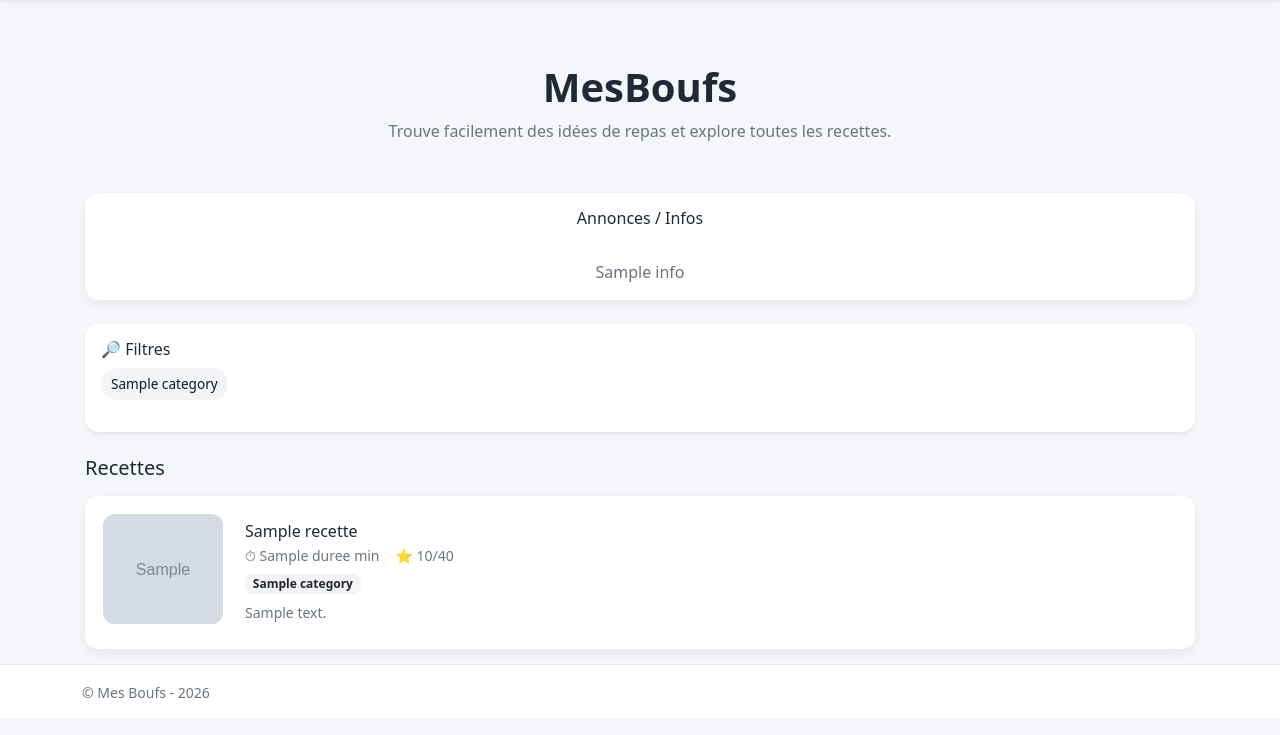
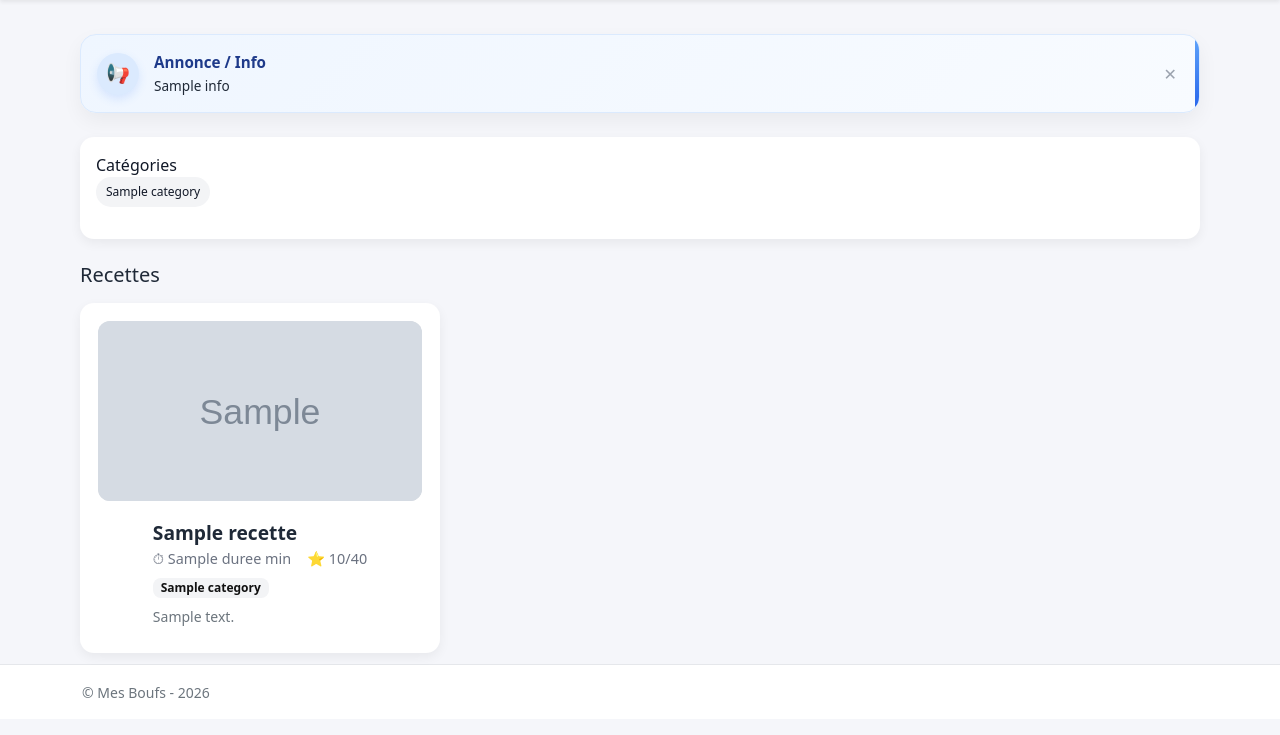
Before and after one commit to 4ntho0/mesboufsV2, a Symfony app: template templates/pages/home.html.twig in a window 1280 px wide. Shown: the part 65-800 px from the top of the page. Run offline with Twig, Linux system fonts and the light colour scheme; the template is opened without the code that fills it: most values are stand-ins (such as "Sample title", 1, 10 or a date in 2020); grey boxes marked "Sample" are stand-in pictures; some libraries are stand-ins or nearby versions.

Commit message:
Amelioration affichage + card info ameliorée

```diff
--- a/public/css/global.css
+++ b/public/css/base.css
@@ -100,16 +87,10 @@ main.container {
     padding: 16px;
 }
 
-.card:hover {
-    transform: translateY(-3px);
-    box-shadow: 0 10px 25px rgba(0,0,0,0.10);
-}
-
-/* =========================
-   RECIPE CARD
-========================= */
+/* RECIPE CARD */
 .recipe-card {
     display: flex;
+    height: 100%;
     gap: 14px;
     align-items: stretch;
     border-radius: var(--radius);
@@ -165,17 +147,12 @@ main.container {
         opacity: 1;
     }
 }
-/* =========================
-   IMAGE
-========================= */
+
+/* IMAGE */
 .recipe-img {
-    width: 120px;
-    min-width: 120px;
-    height: 110px;
     border-radius: 12px;
     overflow: hidden;
     background: linear-gradient(135deg, #e5e7eb, #d1d5db);
-
     flex-shrink: 0;
 }
 
@@ -183,21 +160,18 @@ main.container {
     width: 100%;
     height: 100%;
     object-fit: cover;
-    display: block;
 }
 
-.recipe-card > div:last-child {
-    min-width: 0;
-    flex: 1;
-}
-
-
-/* =========================
-   TEXT
-========================= */
+/* TEXT */
 .recipe-title {
     font-size: 1rem;
     font-weight: 700;
+}
+
+.recipe-content {
+    display: flex;
+    flex-direction: column;
+    justify-content: center;
 }
 
 .recipe-meta {
@@ -266,28 +230,120 @@ main.container {
     background: #d97706;
 }
 
-/* =========================
-   FORM FOCUS CLEAN
-========================= */
-input,
-select,
-textarea {
+/* FORM */
+input, select, textarea {
     border-radius: 10px !important;
     border: 1px solid #d1d5db !important;
     padding: 10px;
 }
 
-input:focus,
-select:focus,
-textarea:focus {
+input:focus, select:focus, textarea:focus {
     border-color: var(--accent) !important;
     box-shadow: 0 0 0 2px rgba(245,158,11,0.2);
     outline: none;
 }
 
 /* =========================
-   TABLES
+   ANNOUNCEMENT
 ========================= */
+.announcement-card {
+    display: flex;
+    align-items: center;
+    gap: 15px;
+
+    background: linear-gradient(135deg, #eff6ff, #f8fbff);
+    border-radius: 16px;
+    padding: 16px;
+
+    border: 1px solid #dbeafe;
+    box-shadow: 0 8px 20px rgba(0,0,0,0.05);
+
+    position: relative;
+    overflow: hidden;
+
+    animation: fadeIn 0.4s ease;
+}
+
+/* BARRE DROITE */
+.announcement-card::after {
+    content: "";
+    position: absolute;
+    top: 0;
+    right: 0;
+
+    width: 4px;
+    height: 100%;
+
+    background: linear-gradient(
+        to bottom,
+        #60a5fa,
+        #2563eb
+        );
+    border-top-right-radius: 16px;
+    border-bottom-right-radius: 16px;
+}
+
+/* ICON */
+.announcement-icon {
+    box-shadow: 0 4px 10px rgba(59,130,246,0.15);
+    width: 42px;
+    height: 42px;
+
+    display: flex;
+    align-items: center;
+    justify-content: center;
+
+    background: #dbeafe;
+    color: #1d4ed8;
+    border-radius: 50%;
+
+    font-size: 1.2rem;
+}
+
+/* CONTENT */
+.announcement-content {
+    flex: 1;
+}
+
+.announcement-content strong {
+    display: block;
+    font-size: 0.95rem;
+    color: #1e3a8a;
+}
+
+.announcement-content p {
+    margin: 2px 0 0;
+    font-size: 0.85rem;
+    color: #1f2937;
+}
+
+/* CLOSE BUTTON */
+.announcement-close {
+    border: none;
+    background: transparent;
+    font-size: 1rem;
+    cursor: pointer;
+    color: #9ca3af;
+    transition: 0.2s;
+}
+
+.announcement-close:hover {
+    color: #111827;
+}
+
+/* ANIMATION */
+@keyframes fadeIn {
+    from {
+        opacity: 0;
+        transform: translateY(-5px);
+    }
+    to {
+        opacity: 1;
+        transform: translateY(0);
+    }
+}
+
+/* TABLE */
 table {
     width: 100%;
     background: white;
--- /dev/null
+++ b/public/css/desktop.css
@@ -0,0 +1,71 @@
+@media (min-width: 992px) {
+
+    main.container {
+        max-width: 1140px;
+        margin: auto;
+    }
+
+    .recipe-card {
+        padding: 18px;
+        align-items: center;
+        transition: 0.25s;
+    }
+
+    .recipe-card:hover {
+        transform: translateY(-4px);
+        box-shadow: 0 12px 30px rgba(0,0,0,0.12);
+    }
+
+    .recipe-img {
+        width: 140px;
+        min-width: 140px;
+        height: 120px;
+    }
+
+    .recipe-title {
+        font-size: 1.2rem;
+    }
+
+    .recipe-meta {
+        font-size: 0.9rem;
+    }
+
+    .recipe-grid {
+    display: grid;
+    grid-template-columns: repeat(3, 1fr);
+    gap: 20px;
+}
+
+/* carte en colonne */
+.recipe-item .recipe-card {
+    flex-direction: column;
+    height: 100%;
+}
+
+/* image en haut */
+.recipe-item .recipe-img {
+    width: 100%;
+    height: 180px;
+}
+
+/* contenu */
+.recipe-content {
+    padding-top: 10px;
+}
+
+/* effet hover stylé */
+@media (hover: hover) {
+    .recipe-card:hover {
+        transform: translateY(-6px);
+        box-shadow: 0 15px 35px rgba(0,0,0,0.15);
+    }
+
+    .recipe-card:hover .recipe-img img {
+        transform: scale(1.05);
+    }
+
+    .recipe-img img {
+        transition: transform 0.3s ease;
+    }
+}
+}
--- /dev/null
+++ b/public/css/mobile.css
@@ -0,0 +1,81 @@
+/* MOBILE */
+
+main.container {
+    padding: 10px;
+}
+
+h1 {
+    font-size: 1.8rem;
+}
+h2 {
+    font-size: 1.4rem;
+}
+
+/* FULL WIDTH */
+.col-12 {
+    padding: 0;
+}
+
+.recipe-card {
+    flex-direction: row;
+    width: 100%;
+}
+
+/* IMAGE */
+.recipe-img {
+    width: 100px;
+    min-width: 100px;
+    height: 100px;
+}
+
+.recipe-item .recipe-img {
+    width: 120px;
+    min-width: 120px;
+    height: 120px;
+}
+
+/* FILTER */
+.filter-tag {
+    font-size: 0.75rem;
+}
+
+/* BUTTON */
+.btn-mobile-full {
+    width: 100%;
+}
+
+.recipe-grid {
+    display: grid;
+    grid-template-columns: 1fr;
+    gap: 12px;
+}
+
+/* on garde layout horizontal mobile */
+.recipe-item .recipe-card {
+    display: flex;
+    flex-direction: row;
+    align-items: center;
+    gap: 12px;
+}
+
+/* image petite */
+.recipe-item .recipe-img {
+    width: 100px;
+    min-width: 100px;
+    height: 100px;
+    flex-shrink: 0;
+}
+
+/* texte compact */
+.recipe-title {
+    font-size: 0.9rem;
+}
+
+.recipe-content {
+    flex: 1;
+    min-width: 0;
+}
+
+.recipe-meta {
+    font-size: 0.8rem;
+}
--- a/templates/base.html.twig
+++ b/templates/base.html.twig
@@ -1,15 +1,17 @@
 <!DOCTYPE html>
 <html lang="fr">
     <head>
-        <meta charset="UTF-8">
+        <meta name="viewport" content="width=device-width, initial-scale=1.0">
 
         <title>{% block title %}Mes Boufs{% endblock %}</title>
 
         <!-- Bootstrap -->
         <link href="https://cdn.jsdelivr.net/npm/bootstrap@5.1.3/dist/css/bootstrap.min.css" rel="stylesheet">
 
-        <!-- CSS global -->
-        <link rel="stylesheet" href="{{ asset('css/global.css') }}">
+        <!-- CSS -->
+        <link rel="stylesheet" href="{{ asset('css/base.css') }}">
+<link rel="stylesheet" href="{{ asset('css/mobile.css') }}">
+<link rel="stylesheet" href="{{ asset('css/desktop.css') }}" media="(min-width: 992px)">
 
         {% block stylesheets %}{% endblock %}
         {% block javascripts %}{% endblock %}
--- a/templates/pages/home.html.twig
+++ b/templates/pages/home.html.twig
@@ -2,28 +2,26 @@
 
 {% block body %}
 
-    <!-- ================= HERO ================= -->
-    <section class="text-center py-4 mb-3">
 
-        <h1 class="mb-2">MesBoufs</h1>
-
-        <p class="mx-auto text-muted" style="max-width:600px;">
-            Trouve facilement des idées de repas et explore toutes les recettes.
-        </p>
-
-    </section>
 
     <!-- ================= ANNONCE ================= -->
     {% if annonce and annonce.info %}
         <section class="mb-4">
 
-            <div class="card shadow-soft text-center p-3">
+            <div class="announcement-card" id="announcement">
 
-                <h2 class="h6 mb-2">Annonces / Infos</h2>
+                <div class="announcement-icon">
+                    📢
+                </div>
 
-                <p class="mb-0" style="white-space: pre-line;">
-                    {{ annonce.info }}
-                </p>
+                <div class="announcement-content">
+                    <strong>Annonce / Info</strong>
+                    <p>{{ annonce.info }}</p>
+                </div>
+
+                <button class="announcement-close" id="close-announcement">
+                    ✕
+                </button>
 
             </div>
 
@@ -32,17 +30,11 @@
 
     <!-- ================= FILTRES ================= -->
     <section class="mb-4">
+        <div class="card p-3">
 
-        <div class="card p-3 shadow-sm">
-
-            <div class="d-flex justify-content-between align-items-center mb-2">
-                <h2 class="h6 mb-0">🔎 Filtres</h2>
-            </div>
-
-            <form method="GET">
-
+            <form method="GET" id="filter-form">
+                Catégories
                 <div class="d-flex flex-wrap gap-2 mb-3">
-
                     {% for cat in categories %}
                         <label class="filter-tag">
                             <input type="checkbox"
@@ -57,28 +49,23 @@
 
                 <input type="hidden" name="sort" value="{{ sort }}">
                 <input type="hidden" name="direction" value="{{ direction }}">
-
-
             </form>
 
         </div>
-
     </section>
 
-    <!-- ================= TITRE LISTE ================= -->
+    <!-- ================= TITRE ================= -->
     <div class="d-flex justify-content-between align-items-center mb-3">
-
         <h2 class="h5 mb-0">Recettes</h2>
-
     </div>
 
-    <!-- ================= RECETTES ================= -->
-    <div class="row g-3">
+    <!-- ================= GRID ================= -->
+    <div class="recipe-grid">
 
         {% for recette in recettes %}
-            <div class="col-12">
+            <div class="recipe-item">
 
-                <div class="card recipe-card h-100 d-flex flex-row position-relative">
+                <div class="card recipe-card recipe-clickable h-100">
 
                     <a href="{{ path('page_recette', {id: recette.id}) }}"
                        class="stretched-link"></a>
@@ -87,18 +74,25 @@
                         <span class="badge-new">NEW</span>
                     {% endif %}
 
+                    <!-- IMAGE -->
                     <div class="recipe-img">
                         {% if recette.image %}
                             <img src="{{ asset('uploads/recettes/' ~ recette.image.filename) }}"
                                  alt="{{ recette.nom }}">
+                        {% else %}
+                            <img src="{{ asset('images/default.jpg') }}"
+                                 alt="image par défaut">
                         {% endif %}
                     </div>
 
-                    <div class="d-flex flex-column flex-grow-1 p-2">
+                    <!-- CONTENT -->
+                    <div class="recipe-content d-flex flex-column flex-grow-1 p-2">
 
-                        <h3 class="h6 mb-1">{{ recette.nom }}</h3>
+                        <h3 class="recipe-title mb-1">
+                            {{ recette.nom }}
+                        </h3>
 
-                        <div class="text-muted small mb-1 d-flex gap-3">
+                        <div class="recipe-meta mb-1 d-flex gap-3">
                             <span>⏱ {{ recette.duree ?? '-' }} min</span>
 
                             {% if recette.note %}
@@ -108,7 +102,7 @@
 
                         <div class="mb-2">
                             {% for categorie in recette.categories %}
-                                <span class="badge bg-light text-dark me-1">
+                                <span class="badge">
                                     {{ categorie.nom }}
                                 </span>
                             {% endfor %}
@@ -119,6 +113,7 @@
                         </p>
 
                     </div>
+
                 </div>
 
             </div>
@@ -128,11 +123,13 @@
 
 {% endblock %}
 {% block javascripts %}
-
     <script>
         document.addEventListener('DOMContentLoaded', function () {
 
-            const form = document.querySelector('form');
+            const form = document.getElementById('filter-form');
+            if (!form)
+                return;
+
             let timeout;
 
             form.querySelectorAll('input[type="checkbox"]').forEach(input => {
@@ -142,10 +139,29 @@
 
                     timeout = setTimeout(() => {
                         form.submit();
-                    }, 150); // petit délai UX
+                    }, 150);
                 });
             });
 
         });
+
+        document.addEventListener('DOMContentLoaded', () => {
+
+            const closeBtn = document.getElementById('close-announcement');
+            const announcement = document.getElementById('announcement');
+
+            if (closeBtn && announcement) {
+                closeBtn.addEventListener('click', () => {
+                    announcement.style.transition = "opacity 0.3s ease, transform 0.3s ease";
+                    announcement.style.opacity = "0";
+                    announcement.style.transform = "translateY(-10px)";
+
+                    setTimeout(() => {
+                        announcement.remove();
+                    }, 300);
+                });
+            }
+
+        });
     </script>
 {% endblock %}
```
Also changed, not shown: other parts of public/css/base.css (+16 -97 lines), nbproject/private/private.xml (added, +11 -0 lines), public/uploads/recettes/69f930dee0273.webp (added), src/DataFixtures/UserFixture.php (line endings or trailing spaces).
